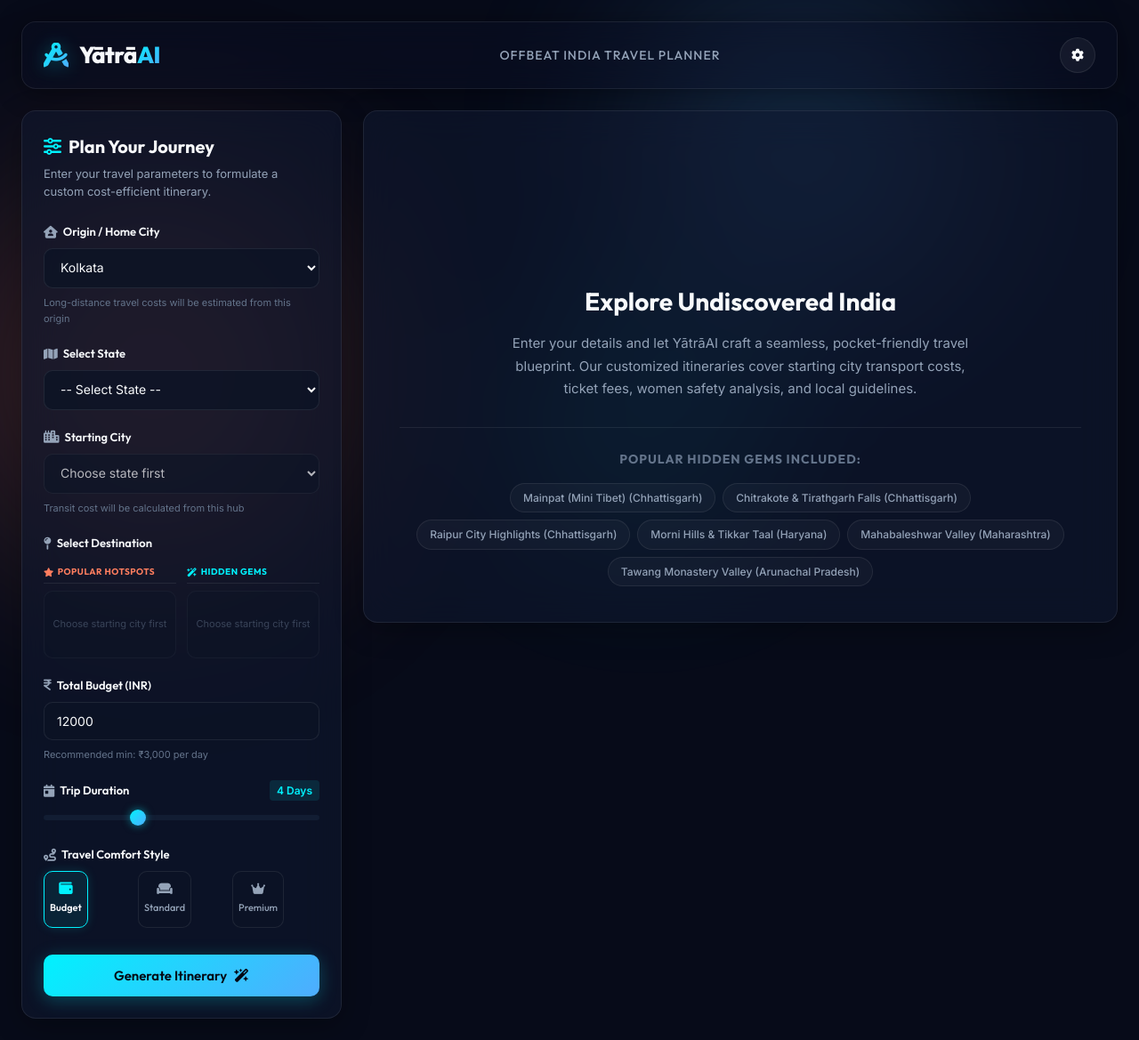
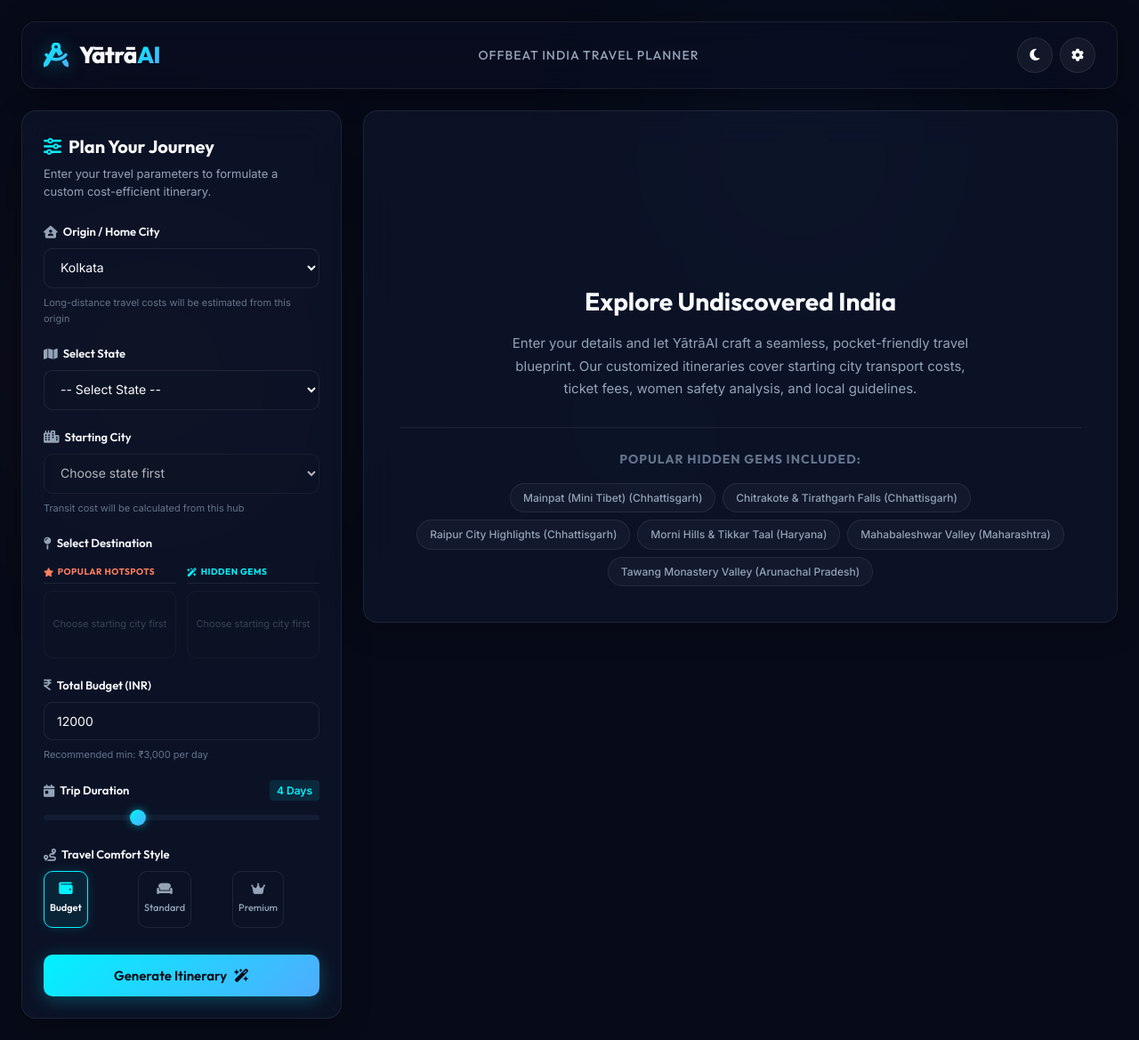
Before and after one commit to Rajchoudhary07/india-travel-planner, a Flask app: page / in a window 1280 px wide. Shown: the whole page at 89% size. Run offline with Flask 3, Linux system fonts and the light colour scheme.

Commit message:
design: add light/dark mode switcher, outfit typography, and cascading day animations

```diff
--- a/static/css/style.css
+++ b/static/css/style.css
@@ -1,5 +1,5 @@
 /* ==========================================================================
-   Design Tokens & Root Variables
+   Design Tokens & Root Variables (Default Dark Mode)
    ========================================================================== */
 :root {
     --bg-dark: #070b19;
@@ -28,6 +28,32 @@
     --border-radius-lg: 16px;
     --border-radius-md: 10px;
     --transition-smooth: all 0.3s cubic-bezier(0.4, 0, 0.2, 1);
+
+    /* Neon Blur Orbs Color */
+    --orb-color-1: rgba(79, 172, 254, 0.2);
+    --orb-color-2: rgba(255, 126, 95, 0.15);
+    --orb-color-3: rgba(0, 242, 254, 0.15);
+}
+
+/* ==========================================================================
+   Light Mode Theme Variables
+   ========================================================================== */
+body.light-theme {
+    --bg-dark: #f1f5f9; /* Slate 100 */
+    --bg-card: rgba(255, 255, 255, 0.85); /* Solid white glass */
+    --bg-card-hover: rgba(255, 255, 255, 0.95);
+    --border-light: rgba(15, 23, 42, 0.08); /* Dark slate borders */
+    --border-glow: rgba(79, 172, 254, 0.25);
+
+    /* Typography Colors */
+    --text-primary: #0f172a; /* Slate 900 */
+    --text-secondary: #475569; /* Slate 600 */
+    --text-muted: #64748b; /* Slate 500 */
+
+    /* Neon Blur Orb Color (Light Mode Variant) */
+    --orb-color-1: rgba(0, 242, 254, 0.06);
+    --orb-color-2: rgba(79, 172, 254, 0.06);
+    --orb-color-3: rgba(255, 126, 95, 0.04);
 }
 
 /* ==========================================================================
@@ -47,6 +73,7 @@ body {
     line-height: 1.6;
     overflow-x: hidden;
     min-height: 100vh;
+    transition: background-color 0.4s cubic-bezier(0.4, 0, 0.2, 1), color 0.4s cubic-bezier(0.4, 0, 0.2, 1);
 }
 
 /* Scrollbar customization */
@@ -90,21 +117,21 @@ body {
     right: 10%;
     width: 500px;
     height: 500px;
-    background: radial-gradient(circle, var(--accent-blue) 0%, transparent 80%);
+    background: radial-gradient(circle, var(--orb-color-1) 0%, transparent 80%);
 }
 .orb-2 {
     bottom: 10%;
     left: -10%;
     width: 600px;
     height: 600px;
-    background: radial-gradient(circle, var(--accent-sunset) 0%, transparent 80%);
+    background: radial-gradient(circle, var(--orb-color-2) 0%, transparent 80%);
 }
 .orb-3 {
     top: 40%;
     left: 45%;
     width: 300px;
     height: 300px;
-    background: radial-gradient(circle, var(--accent-cyan) 0%, transparent 80%);
+    background: radial-gradient(circle, var(--orb-color-3) 0%, transparent 80%);
 }
 
 /* ==========================================================================
@@ -940,6 +967,16 @@ body {
 .timeline-step {
     position: relative;
     margin-bottom: 24px;
+    opacity: 0;
+    transform: translateY(20px);
+    animation: slideUpFade 0.7s cubic-bezier(0.16, 1, 0.3, 1) forwards;
+}
+
+@keyframes slideUpFade {
+    to {
+        opacity: 1;
+        transform: translateY(0);
+    }
 }
 
 .timeline-step:last-child {
--- a/static/js/app.js
+++ b/static/js/app.js
@@ -197,7 +197,12 @@ const elements = {
     // Partner Dashboard elements
     exportPartnersCsv: document.getElementById('export-partners-csv'),
     partnersTableBody: document.getElementById('partners-table-body'),
-    clearPartners: document.getElementById('clear-partners')
+    clearPartners: document.getElementById('clear-partners'),
+
+    // Theme elements
+    themeToggle: document.getElementById('theme-toggle'),
+    themeIconSun: document.getElementById('theme-icon-sun'),
+    themeIconMoon: document.getElementById('theme-icon-moon')
 };
 
 // ==========================================================================
@@ -233,6 +238,18 @@ function initApp() {
         elements.userBookingAid.value = savedBookingAid;
     }
 
+    // Load saved Theme mode
+    const savedTheme = localStorage.getItem('theme') || 'dark';
+    if (savedTheme === 'light') {
+        document.body.classList.add('light-theme');
+        if (elements.themeIconSun) elements.themeIconSun.style.display = 'inline-block';
+        if (elements.themeIconMoon) elements.themeIconMoon.style.display = 'none';
+    } else {
+        document.body.classList.remove('light-theme');
+        if (elements.themeIconSun) elements.themeIconSun.style.display = 'none';
+        if (elements.themeIconMoon) elements.themeIconMoon.style.display = 'inline-block';
+    }
+
     // 2. Fetch available destinations list
     fetchDestinations();
 
@@ -308,6 +325,27 @@ function bindEvents() {
 
         showNotification('Settings Saved', 'Configurations updated successfully.', 'success');
         elements.settingsPanel.classList.add('hidden');
+    });
+
+    // Theme Toggle listener
+    elements.themeToggle.addEventListener('click', () => {
+        document.body.classList.toggle('light-theme');
+        const isLight = document.body.classList.contains('light-theme');
+
+        if (isLight) {
+            localStorage.setItem('theme', 'light');
+            if (elements.themeIconSun) elements.themeIconSun.style.display = 'inline-block';
+            if (elements.themeIconMoon) elements.themeIconMoon.style.display = 'none';
+        } else {
+            localStorage.setItem('theme', 'dark');
+            if (elements.themeIconSun) elements.themeIconSun.style.display = 'none';
+            if (elements.themeIconMoon) elements.themeIconMoon.style.display = 'inline-block';
+        }
+
+        // Redraw map with correct tiles if an itinerary is loaded
+        if (travelMap && activeItinerary) {
+            renderMap(activeItinerary);
+        }
     });
 
     // Lead Form triggers
@@ -905,9 +943,10 @@ function renderCostChart(summary) {
 function renderTimeline(daysList) {
     elements.timelineContainer.innerHTML = '';
 
-    daysList.forEach((dayData) => {
+    daysList.forEach((dayData, idx) => {
         const step = document.createElement('div');
         step.className = 'timeline-step';
+        step.style.animationDelay = `${idx * 0.12}s`;
 
         let activitiesHTML = '';
         dayData.activities.forEach(activity => {
@@ -960,7 +999,12 @@ function renderMap(data) {
         scrollWheelZoom: false
     }).setView([centerLat, centerLon], 10);
 
-    L.tileLayer('https://{s}.basemaps.cartocdn.com/dark_all/{z}/{x}/{y}{r}.png', {
+    const isLightTheme = document.body.classList.contains('light-theme');
+    const tileUrl = isLightTheme
+        ? 'https://{s}.basemaps.cartocdn.com/rastertiles/voyager/{z}/{x}/{y}{r}.png'
+        : 'https://{s}.basemaps.cartocdn.com/dark_all/{z}/{x}/{y}{r}.png';
+
+    L.tileLayer(tileUrl, {
         attribution: '&copy; OpenStreetMap &copy; CARTO',
         maxZoom: 20
     }).addTo(travelMap);
--- a/templates/index.html
+++ b/templates/index.html
@@ -48,7 +48,11 @@
                 <h1>Yātrā<span>AI</span></h1>
             </div>
             <div class="header-tagline">Offbeat India Travel Planner</div>
-            <div class="api-key-container">
+            <div class="api-key-container" style="display: flex; gap: 8px;">
+                <button id="theme-toggle" class="btn btn-icon" title="Toggle Theme" style="font-size: 15px;">
+                    <i class="fa-solid fa-sun" id="theme-icon-sun" style="display: none;"></i>
+                    <i class="fa-solid fa-moon" id="theme-icon-moon"></i>
+                </button>
                 <button id="settings-toggle" class="btn btn-icon" title="API Settings">
                     <i class="fa-solid fa-gear"></i>
                 </button>
```
